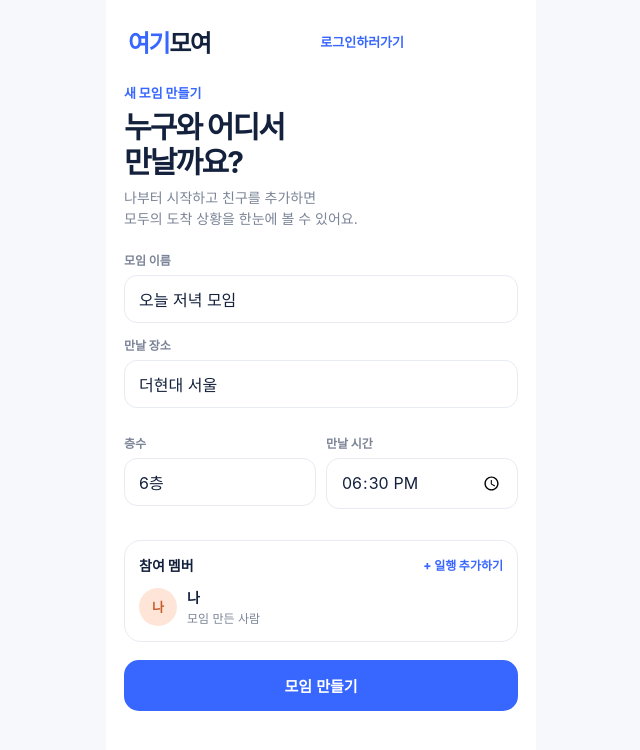
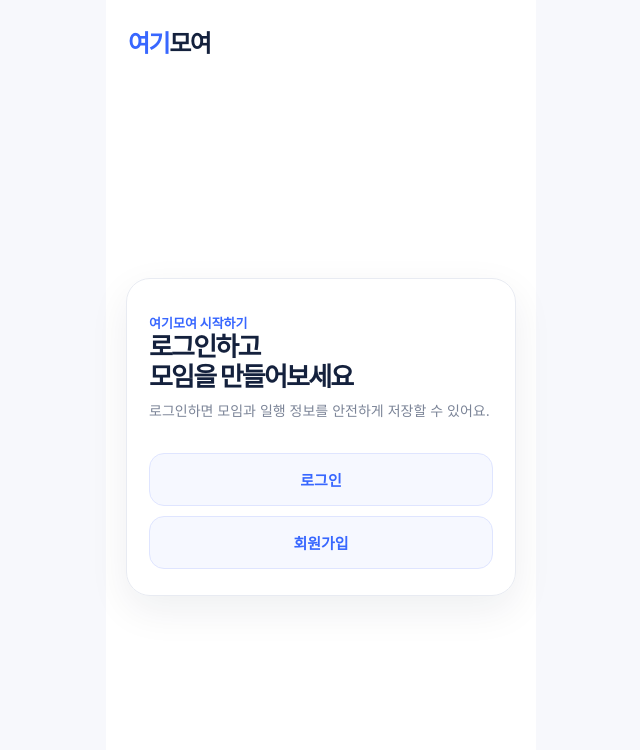
Before and after one commit to Matthew-free/yeogimoyeo, a plain HTML site: page index.html in a window 1280 px wide. Shown: the whole page, without its empty margins (319-959 px from the left). Drawn offline with Linux system fonts and the light colour scheme.

Commit message:
Make authentication the initial page

```diff
--- a/index.html
+++ b/index.html
@@ -44,12 +44,12 @@
   </style>
 </head>
 <body><div class="app">
-  <header><div class="brand"><span>여기</span>모여</div><button class="login-link" id="loginOpen">로그인하러가기</button></header>
-  <main id="authScreen" class="auth-screen hidden"><div class="auth-card">
+  <header><div class="brand"><span>여기</span>모여</div><button class="login-link hidden" id="loginOpen">로그인하러가기</button></header>
+  <main id="authScreen" class="auth-screen"><div class="auth-card">
     <div id="authChoice"><div class="eyebrow">여기모여 시작하기</div><h1>로그인하고<br>모임을 만들어보세요</h1><p>로그인하면 모임과 일행 정보를 안전하게 저장할 수 있어요.</p><button class="auth-choice" id="loginChoose">로그인</button><button class="auth-choice" id="signupChoose">회원가입</button></div>
-    <div id="authForms" class="hidden"><div class="auth-tabs"><button class="auth-tab active" id="loginTab">로그인</button><button class="auth-tab" id="signupTab">회원가입</button></div><div id="loginForm"><h1>다시 만나요</h1><p>이메일과 비밀번호로 로그인하세요.</p><div class="field"><label>이메일</label><input id="loginEmail" type="email" placeholder="example@email.com" /></div><div class="field"><label>비밀번호</label><input id="loginPassword" type="password" placeholder="비밀번호를 입력하세요" /></div><button id="loginSubmit">로그인하기</button></div><div id="signupForm" class="hidden"><h1>여기모여 시작하기</h1><p>가입 후 모임을 만들고 일행을 초대해보세요.</p><div class="field"><label>이름</label><input id="signupName" placeholder="이름을 입력하세요" /></div><div class="field"><label>이메일</label><input id="signupEmail" type="email" placeholder="example@email.com" /></div><div class="field"><label>비밀번호</label><input id="signupPassword" type="password" placeholder="8자 이상 입력하세요" /></div><button id="signupSubmit">회원가입하기</button></div></div><button class="auth-back" id="authBack">처음으로 돌아가기</button>
+    <div id="authForms" class="hidden"><div class="auth-tabs"><button class="auth-tab active" id="loginTab">로그인</button><button class="auth-tab" id="signupTab">회원가입</button></div><div id="loginForm"><h1>다시 만나요</h1><p>이메일과 비밀번호로 로그인하세요.</p><div class="field"><label>이메일</label><input id="loginEmail" type="email" placeholder="example@email.com" /></div><div class="field"><label>비밀번호</label><input id="loginPassword" type="password" placeholder="비밀번호를 입력하세요" /></div><button id="loginSubmit">로그인하기</button></div><div id="signupForm" class="hidden"><h1>여기모여 시작하기</h1><p>가입 후 모임을 만들고 일행을 초대해보세요.</p><div class="field"><label>이름</label><input id="signupName" placeholder="이름을 입력하세요" /></div><div class="field"><label>이메일</label><input id="signupEmail" type="email" placeholder="example@email.com" /></div><div class="field"><label>비밀번호</label><input id="signupPassword" type="password" placeholder="8자 이상 입력하세요" /></div><button id="signupSubmit">회원가입하기</button></div></div>
   </div></main>
-  <main id="setup" class="setup">
+  <main id="setup" class="setup hidden">
     <div class="eyebrow">새 모임 만들기</div><h1>누구와 어디서<br>만날까요?</h1><p class="hint">나부터 시작하고 친구를 추가하면<br>모두의 도착 상황을 한눈에 볼 수 있어요.</p>
     <div class="field"><label>모임 이름</label><input id="meetingName" value="오늘 저녁 모임" /></div>
     <div class="field"><label>만날 장소</label><input id="placeInput" placeholder="건물이나 장소를 검색하세요" value="더현대 서울" /></div>
@@ -79,7 +79,7 @@ document.getElementById('addMember').onclick=()=>{count++;const names=['민지',
 document.getElementById('create').onclick=()=>{const place=document.getElementById('placeInput').value||'만남 장소';const floor=document.getElementById('floorInput').value||'1층';const time=document.getElementById('timeInput').value||'18:30';dashboard.querySelector('.place').textContent=`${place} · ${floor}`;dashboard.querySelector('.sub').textContent=`오늘 오후 ${time}`;dashboard.querySelector('.chip').textContent=floor;dashboard.querySelector('.chip:last-child').textContent=`총 ${members.children.length}명`;setup.classList.add('hidden');dashboard.classList.remove('hidden')};
 document.getElementById('share').onclick=()=>{navigator.clipboard?.writeText('여기모여 초대 링크');const t=document.getElementById('toast');t.classList.add('show');setTimeout(()=>t.classList.remove('show'),2200)};document.getElementById('refresh').onclick=e=>{e.preventDefault();e.textContent='방금 업데이트됨';setTimeout(()=>e.textContent='자동 업데이트됨',2000)}
 const authScreen=document.getElementById('authScreen'), authChoice=document.getElementById('authChoice'), authForms=document.getElementById('authForms'); const loginForm=document.getElementById('loginForm'), signupForm=document.getElementById('signupForm'); const loginTab=document.getElementById('loginTab'), signupTab=document.getElementById('signupTab'); const loginOpen=document.getElementById('loginOpen'); const openAuth=()=>{setup.classList.add('hidden');dashboard.classList.add('hidden');authScreen.classList.remove('hidden');authChoice.classList.remove('hidden');authForms.classList.add('hidden');loginOpen.classList.add('hidden')}; loginOpen.onclick=openAuth;
-document.getElementById('loginChoose').onclick=()=>{authChoice.classList.add('hidden');authForms.classList.remove('hidden');loginTab.click()}; document.getElementById('signupChoose').onclick=()=>{authChoice.classList.add('hidden');authForms.classList.remove('hidden');signupTab.click()}; document.getElementById('authBack').onclick=()=>{authScreen.classList.add('hidden');setup.classList.remove('hidden');loginOpen.classList.remove('hidden')};
+document.getElementById('loginChoose').onclick=()=>{authChoice.classList.add('hidden');authForms.classList.remove('hidden');loginTab.click()}; document.getElementById('signupChoose').onclick=()=>{authChoice.classList.add('hidden');authForms.classList.remove('hidden');signupTab.click()};
 loginTab.onclick=()=>{loginTab.classList.add('active');signupTab.classList.remove('active');loginForm.classList.remove('hidden');signupForm.classList.add('hidden')}; signupTab.onclick=()=>{signupTab.classList.add('active');loginTab.classList.remove('active');signupForm.classList.remove('hidden');loginForm.classList.add('hidden')};
 const finishAuth=(name)=>{localStorage.setItem('yeogimoyeonUser',name);document.getElementById('myName').textContent=name;loginOpen.textContent=name;loginOpen.classList.remove('hidden');authScreen.classList.add('hidden');setup.classList.remove('hidden')};
 document.getElementById('signupSubmit').onclick=()=>{const name=document.getElementById('signupName').value.trim()||'나';const email=document.getElementById('signupEmail').value.trim();const password=document.getElementById('signupPassword').value;if(!email||password.length<8){alert('이메일과 8자 이상의 비밀번호를 입력해주세요.');return}localStorage.setItem('yeogimoyeonEmail',email);finishAuth(name)};
```
